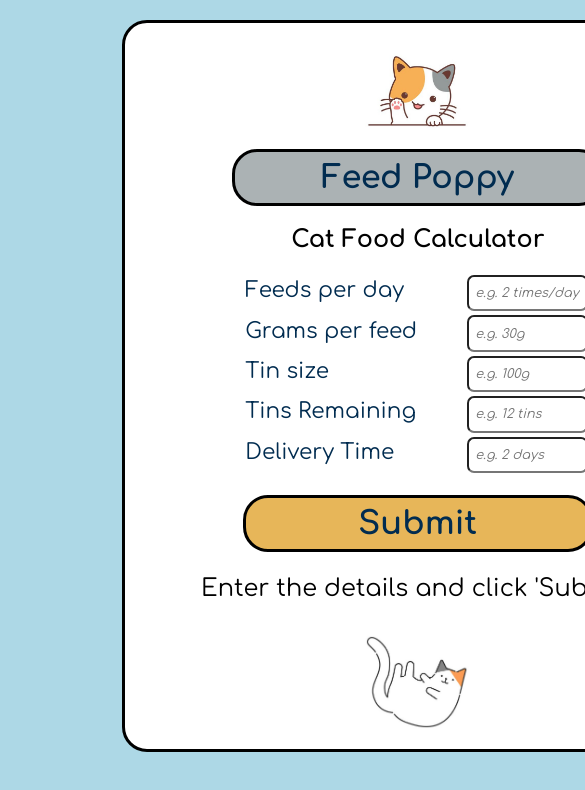
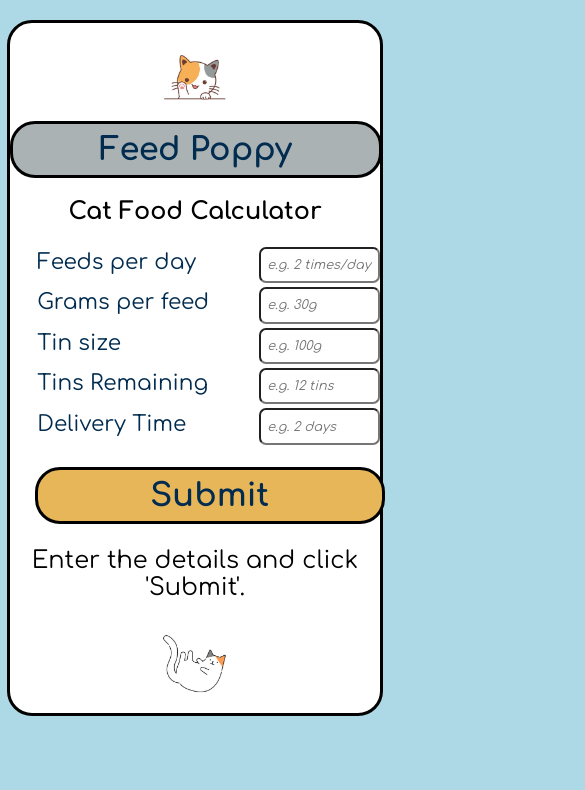
Before and after one commit to maria-walker/cat-food-calculator, a React (Create React App) app: page / in a window 390 px wide. Shown: the top 790 px of the page, 585 px wide, since content can reach past the window. Built offline with nearby package versions, Linux system fonts and the light colour scheme.

Commit message:
working on responsive design

```diff
--- a/src/index.css
+++ b/src/index.css
@@ -116,14 +116,14 @@ h1 {
 @media only screen and (max-width: 800px) {
   body {
     background-color: lightblue;
-    width: 99vh;
+    width: 99vw;
   }
 
   .main {
     background-color: white;
     margin: 20px auto;
 
-    width: 95wh;
+    width: 95vw;
 
     border: solid black 3px;
     border-radius: 25px;
```
